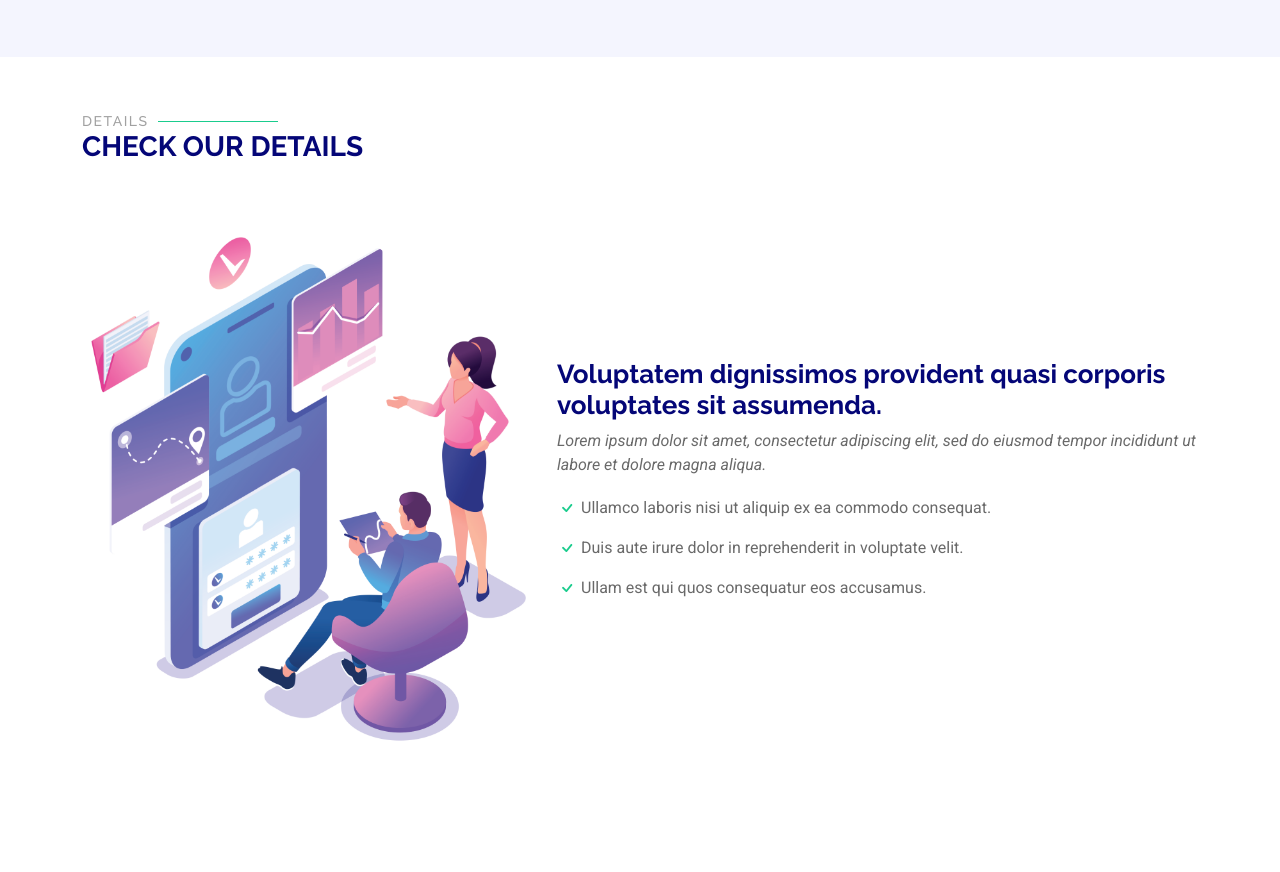
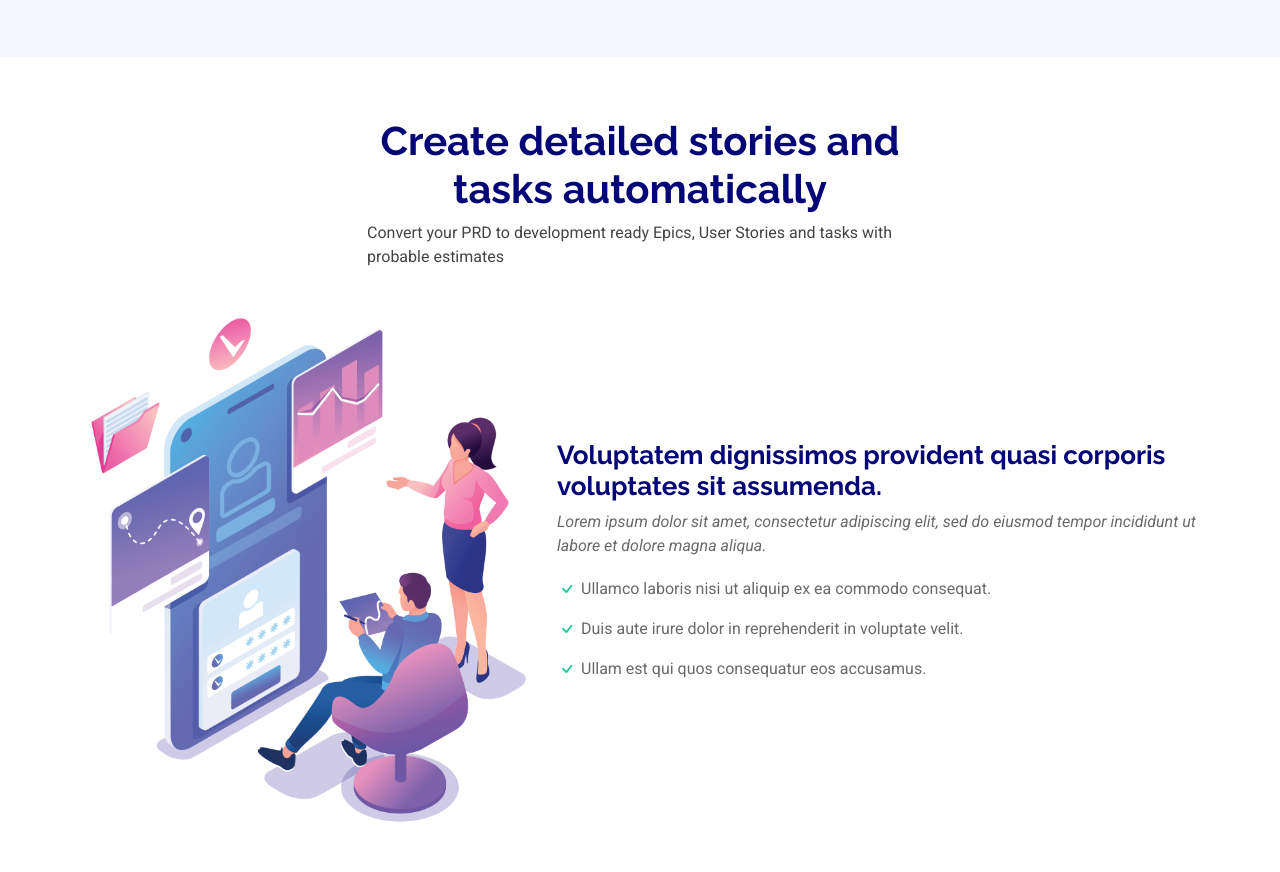
Before and after one commit to kapilkumar0037/vision-craft-landing, a plain HTML site: page index.html in a window 1280 px wide. Shown: the part 1733-2605 px from the top of the page. Drawn offline with Linux system fonts and the light colour scheme.

Commit message:
steps sections added

```diff
--- a/index.html
+++ b/index.html
@@ -250,13 +250,21 @@
     <section id="details" class="details section">
 
       <!-- Section Title -->
-      <div class="container section-title" data-aos="fade-up">
+      <!-- <div class="container section-title" data-aos="fade-up">
         <h2>Details</h2>
         <div><span>Check Our</span> <span class="description-title">Details</span></div>
-      </div><!-- End Section Title -->
+      </div> -->
+      <!-- End Section Title -->
 
       <div class="container">
-
+        <div class="row mb-4 align-items-center">
+          <div class="col-xl-6 content m-auto" data-aos="fade-right" data-aos-delay="100">
+            <h1 class="text-center fw-bold">Create detailed stories and tasks automatically
+            </h1>
+            <p>Convert your PRD to development ready Epics, User Stories and tasks with probable estimates</p>
+            <!-- <a href="#" class="read-more"><span>Read More</span><i class="bi bi-arrow-right"></i></a> -->
+          </div>
+        </div>
         <div class="row gy-4 align-items-center features-item">
           <div class="col-md-5 d-flex align-items-center" data-aos="zoom-out" data-aos-delay="100">
             <img src="assets/img/details-1.png" class="img-fluid" alt="">
```
